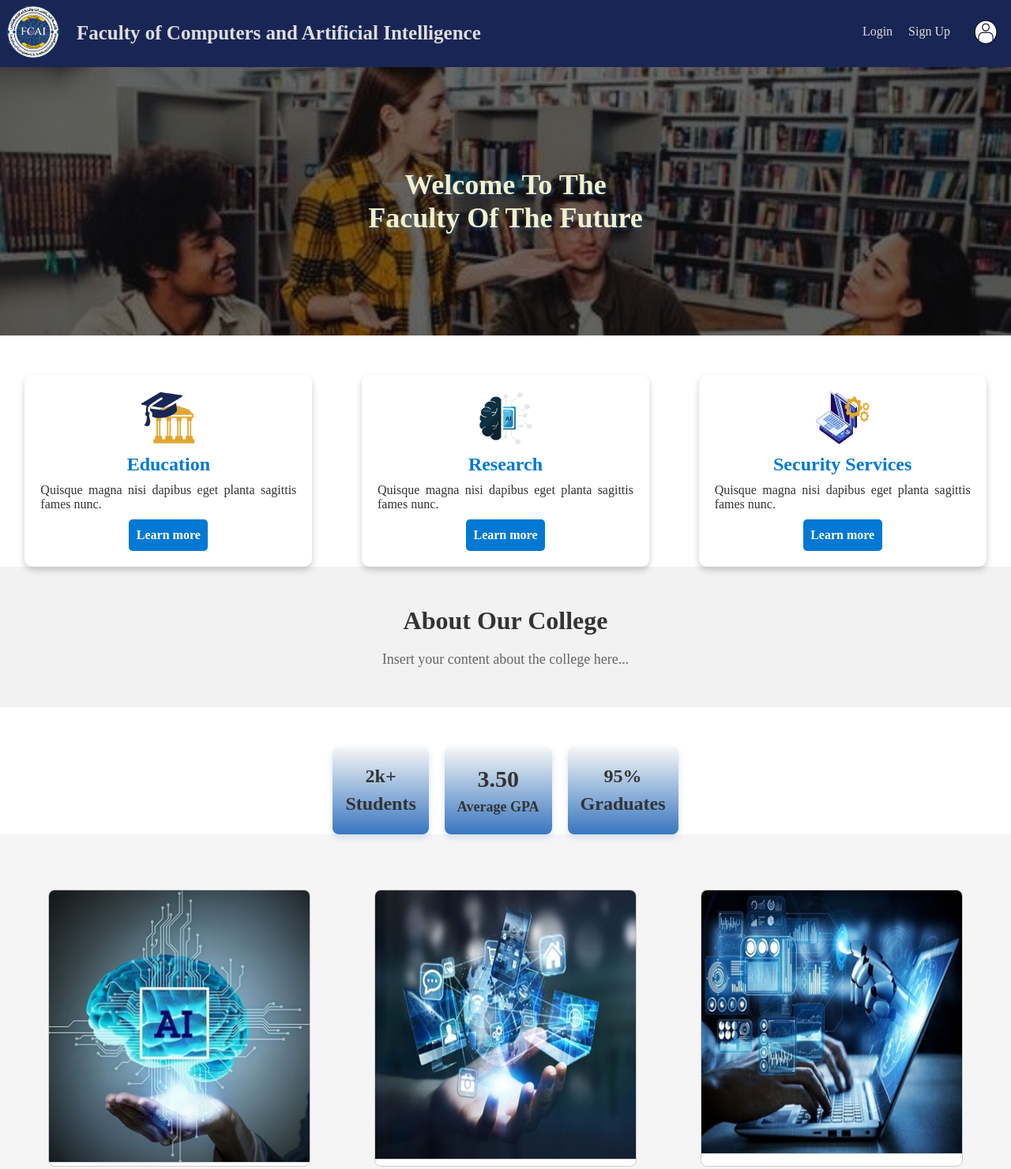
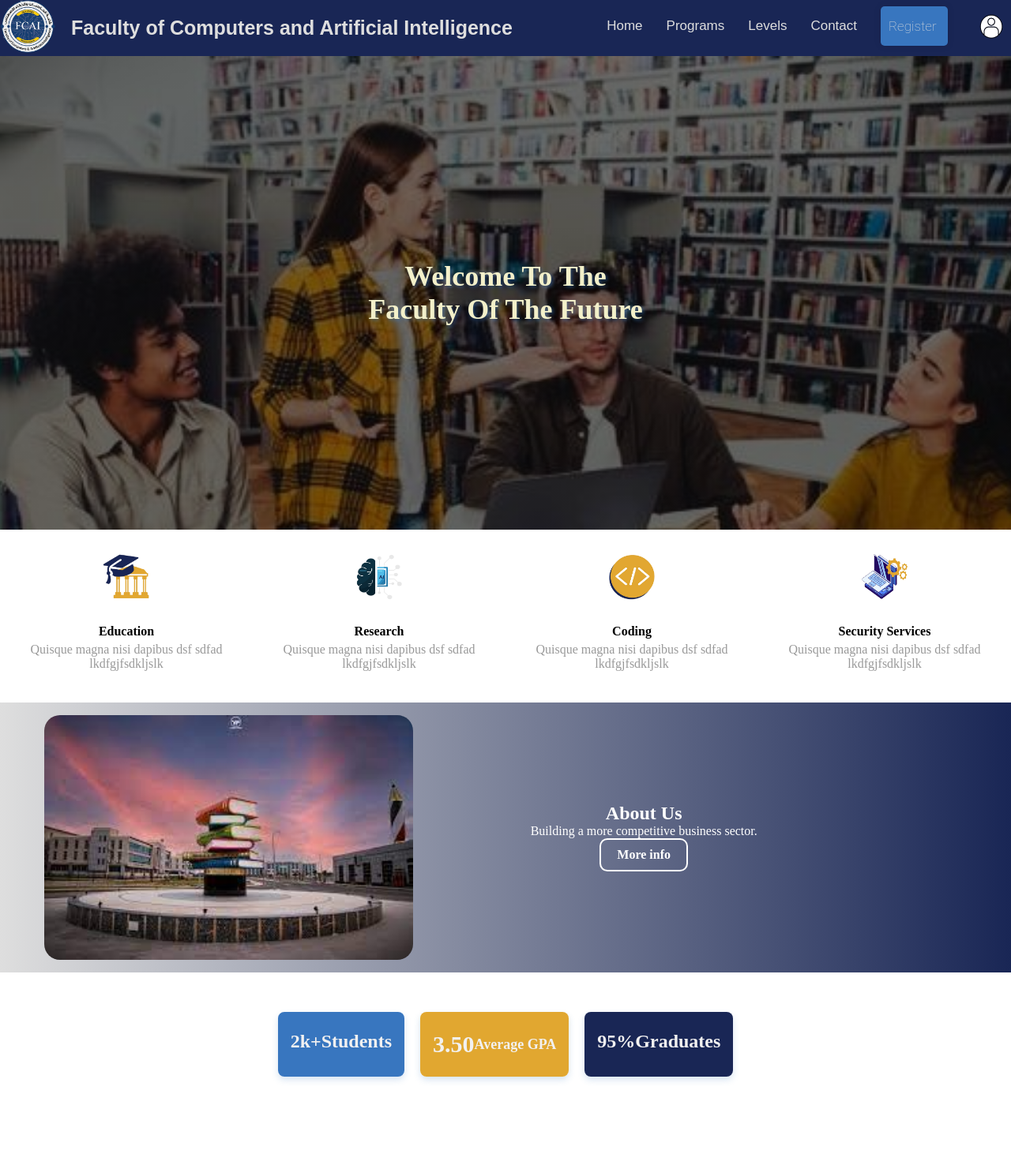
Before and after one commit to Mohamed77-eng/Faculty_Web_Browser, a plain HTML site: page Home/index.html in a window 1280 px wide. Shown: the top 1481 px of the page at 79% size. Drawn offline with Linux system fonts and the light colour scheme.

Commit message:
last edits

```diff
--- a/Home/index.html
+++ b/Home/index.html
@@ -15,17 +15,25 @@
       <div class="title">
         <h1>Faculty of Computers and Artificial Intelligence</h1>
       </div>
-      <!--  -->
+
       <!-- This part for nav bar need more edits -->
       <nav>
         <ul>
           <li>
-            <a class="a1" href="../login, singup/login college.html">Login</a>
+            <a href="" class="a1">Home</a>
           </li>
           <li>
-            <a class="a1" href="../login, singup/signup college.html"
-              >Sign Up</a
-            >
+            <a href="" class="a1">Programs</a>
+          </li>
+          <li>
+            <a href="" class="a1">Levels</a>
+          </li>
+          <li>
+            <a href="" class="a1">Contact</a>
+          </li>
+          <li>
+            <a href="" class="button">Register</a>
+            <!-- Button to go to register page wich contains login and signup choices -->
           </li>
           <li>
             <a href="" class="person1"><img src="imgs/person4.png" alt="" /></a>
@@ -43,33 +51,57 @@
       <!-- Updated section within the <body> tag -->
       <section class="content-section">
         <div class="custom-content">
-            <img src="imgs/edu.png" alt="Computer">
-            <h3>Education</h3>
-            <p>Quisque magna nisi dapibus eget planta sagittis fames nunc.</p>
-            <a href="#" class="learn-more">Learn more</a>
+          <img src="imgs/edu-removebg-preview.png" alt="DU" />
+          <h4>Education</h4>
+          <p>
+            Quisque magna nisi dapibus dsf sdfad <br />
+            lkdfgjfsdkljslk
+          </p>
+          <!-- <a href="#" class="learn-more">Learn more</a> -->
         </div>
 
         <div class="custom-content">
-            <img src="imgs/AI.png" alt="Cloud">
-            <h3>Research</h3>
-            <p>Quisque magna nisi dapibus eget planta sagittis fames nunc.</p>
-            <a href="#" class="learn-more">Learn more</a>
+          <img src="imgs/AI-removebg-preview.png" alt="AI" />
+          <h4>Research</h4>
+          <p>
+            Quisque magna nisi dapibus dsf sdfad <br />
+            lkdfgjfsdkljslk
+          </p>
+          <!-- <a href="#" class="learn-more">Learn more</a> -->
         </div>
 
         <div class="custom-content">
-            <img src="imgs/security.png" alt="Shield">
-            <h3>Security Services</h3>
-            <p>Quisque magna nisi dapibus eget planta sagittis fames nunc.</p>
-            <a href="#" class="learn-more">Learn more</a>
+          <img src="imgs/coding-removebg-preview.png" alt="AI" />
+          <h4>Coding</h4>
+          <p>
+            Quisque magna nisi dapibus dsf sdfad <br />
+            lkdfgjfsdkljslk
+          </p>
+          <!-- <a href="#" class="learn-more">Learn more</a> -->
+        </div>
+
+        <div class="custom-content">
+          <img src="imgs/security-removebg-preview.png" alt="Security" />
+          <h4>Security Services</h4>
+          <p>
+            Quisque magna nisi dapibus dsf sdfad <br />
+            lkdfgjfsdkljslk
+          </p>
+          <!-- <a href="#" class="learn-more">Learn more</a> -->
         </div>
       </section>
 
+      <section class="banner">
+        <div class="container">
+          <img src="imgs/about us.jpeg" alt="Welder" class="banner-image">
+          <div class="banner-text">
+            <h1>About Us</h1>
+            <p>Building a more competitive business sector.</p>
+            <a href="#" class="banner-button">More info</a>
+          </div>
+        </div>
+      </section>
 
-      <!-- work on it -->
-      <section class="section-about">
-        <h2>About Our College</h2>
-        <p>Insert your content about the college here...</p>
-      </section>
       <!-- this section need some graphics -->
       <section>
         <div class="flex-container">
--- a/Home/styles.css
+++ b/Home/styles.css
@@ -1,34 +1,33 @@
-/* Resetting default margin and padding */
+
 body, h1, h2, h3, p, ul {
   margin: 0;
   padding: 0;
 }
-/*                                       Header                                                        */
-/* Basic styling for header */
+/*-------------------------------------------Header-------------------------------------------*/
 header {
   background-color: #192655;
-  padding: 7px;
+  padding: 0px;
   display: flex;
   align-items: center;
   justify-content: space-between;
 }
 
 .logo img {
-  max-width: 70px; /* Adjust this size as needed */
-  max-height: 70px; /* Adjust this size as needed */
+  max-width: 70px;
+  max-height: 70px;
 }
 
 .title {
-  flex-grow: 1; /* Expands to fill the remaining space */
+  flex-grow: 1;
 }
 
 header h1 {
   color: #dedede;
   font-size: 25px;
   margin: 20px;
-  /* font-family: Arial, Helvetica, sans-serif; */
+  font-family: Arial, Helvetica, sans-serif;
 }
-/*                                              Nav Bar                                                     */
+/*-------------------------------------------Nav Bar-------------------------------------------*/
 /* Styling for navigation */
 nav ul {
   list-style-type: none;
@@ -36,174 +35,218 @@ nav ul {
   padding: 0;
   display: flex;
 }
-
 nav ul li {
-  margin-left: 20px;
-
+  margin-left: 30px;
 }
-
 nav ul li:first-child {
   margin-left: 0;
 }
-
 nav ul li a {
+  text-transform: capitalize;
   color: #dedede;
+  font-size: 17px ;
+  font-weight: 200 ;
+  display: inline-flex; /* Aligns inline with flexbox properties */
+  align-items: center; /* Aligns items vertically */
+  height: 50px; /* Set height equal to the image */
   text-decoration: none;
   align-items: center;
 }
-
 nav ul li a.person1 img {
   width: 50px; /* Adjust width as needed */
   height: 50px; /* Adjust height as needed */
 }
-
-nav ul li a.a1 {
-  display: inline-flex; /* Aligns inline with flexbox properties */
-  align-items: center; /* Aligns items vertically */
-  height: 50px; /* Set height equal to the image */
+nav ul li a:not(.button) {
+  position: relative;  /* The postion will be relatively changed upon a::before */
+  font-family: sans-serif;
+  transition: .5s;
 }
-
-
-
-/*                                                Sections                                                 */
+/*                               Hover Styling                              */
+/* Underline */
+a:not(.button)::before {
+  position : absolute;
+  width : 0%;
+  height: 3px;
+  content: '';
+  background-color: #3876BF;
+  bottom : 5px;
+  transition: .5s;
+}
+a:not(.button):hover {
+  color :#3876BF;
+}
+a:not(.button):hover::before{
+  width : 100%;
+}
+/*                                Button Styling                            */
+.button{
+  font-family : "Roboto", sans-serif;
+  font-size : 17px;
+  background-color: #3876BF;
+  text-align: center;
+  width : 85px;
+  padding : 10px;
+  border-radius: 5px;
+  cursor : pointer;
+  box-shadow: 0 0 10px rgba(0, 0, 0, 0.1);
+  transition: .5s;
+}
+.button:hover, .button:focus, .button:active{
+  box-shadow: 0 0 10px rgba(0, 0, 0, 0.8);
+  transition: .5s;
+}
+/*------------------------------------------- Sections -------------------------------------------*/
+/* First section big photo */
 .section-with-background {
-  height: 340px; /* Adjust the height as needed */
-  background-image: linear-gradient(rgba(0, 0, 0, 0.5), rgba(0, 0, 0, 0.5)), url('imgs/5.1.jpg'); /* Replace with your background image path */
+  height: 600px;
+  background-image: linear-gradient(rgba(0, 0, 0, 0.5), rgba(0, 0, 0, 0.5)), url('imgs/5.1.jpg');
   background-size: cover;
   background-position: center;
   display: flex;
   justify-content: center;
   align-items: center;
   text-align: center;
+
 }
 
 .section-with-background h2 {
   color: #F3F0CA;
   font-size: 36px;
   font-family:'Kanit, sans-serif';
-  text-shadow: 2px 2px 4px rgba(56, 118, 191, 0.5); /* Text shadow for better readability */
-  /* Any additional styling you want */
+  text-shadow: 2px 2px 4px rgba(56, 118, 191, 0.5);
 }
 
-/* New Section with Three Horizontal Squares */
-/* Add this CSS */
-* {
-  box-sizing: border-box;
-}
+/* Second section 4 boxes */
 
 .content-section {
   display: flex;
-  justify-content: space-around;
+  flex-wrap: wrap;
+  justify-content: space-evenly;
   align-items: flex-start;
-  margin-top: 50px; /* Adjust margin */
 }
 
 .custom-content {
-  width: calc(30% - 20px); /* Adjust width and gap */
-  margin: 0 10px; /* Adjust gap */
-  background-color: white;
-  border-radius: 10px;
-  box-shadow: 0 4px 8px 0 rgba(0, 0, 0, 0.2);
-  padding: 20px;
+  flex: 1 1 300px;
+  text-align: center;
 }
 
 .custom-content img {
-  width: 70px;
-  height: 70px;
+  width: 60px;
+  height: 60px;
   margin: 0 auto;
   display: block;
+  margin-top: 30px;
 }
 
-.custom-content h3 {
-  text-align: center;
-  font-size: 24px;
-  font-weight: bold;
-  color: #0078d4;
-  margin-top: 10px;
+.custom-content h4{
+  margin-top: 30px;
+  margin-bottom: 0px;
+  color: #000000;
 }
+
 
 .custom-content p {
   text-align: justify;
   font-size: 16px;
-  color: #333333;
-  margin-top: 10px;
+  color: #000000;
+  margin-top: 5px;
+  margin-bottom: 40px;
+  text-align: center;
+  opacity: 40%;
 }
 
-.custom-content .learn-more {
-  display: block;
-  width: 100px;
-  height: 40px;
-  margin: 10px auto 0;
-  background-color: #0078d4;
-  border: none;
-  border-radius: 5px;
+/* Third section About */
+.banner {
+  width: 100%;
+  background: linear-gradient(to right, #dedede, #192655);
   color: white;
-  font-size: 16px;
-  font-weight: bold;
-  text-align: center;
-  line-height: 40px;
-  text-decoration: none;
-  cursor: pointer;
+  /* border-radius: 20px; */
 }
 
-.custom-content .learn-more:hover {
-  background-color: #005a9e;
+.container {
+  max-width: 1200px;
+  margin: 0 auto;
+  display: flex;
+  align-items: center;
 }
 
+.banner-image {
+  width: 40%;
+  height: auto;
+  transition: transform 0.3s ease-in-out;
+  border-radius: 20px; /* Adjust the border-radius value */
+}
 
-.section-about {
-  background-color: #f2f2f2;
-  padding: 50px 20px;
+.banner-image:hover {
+  transform: scale(1.1); /* Increases image size on hover */
+}
+
+.banner-text {
+  width: 50%;
+  padding: 20px;
   text-align: center;
 }
 
+.banner-button {
+  display: inline-block;
+  padding: 10px 20px;
+  border: 2px solid white;
+  border-radius: 10px;
+  font-weight: bold;
+  text-decoration: none;
+  color: white;
+  transition: background 0.3s, color 0.3s;
+}
+
+.banner-button:hover {
+  background: white;
+  color: #E1AA74;
+}
+
+/* Fourth section 3 Cards  */
 .card {
   box-shadow: 0 4px 8px 0 rgba(56, 118, 191, 0.2);
   transition: 0.3s;
   border-radius: 8px;
   overflow: hidden;
+  margin-bottom: 40px;
 }
 
-/* On mouse-over, add a deeper shadow */
 .card:hover {
   box-shadow: 0 8px 16px 0 rgba(56, 118, 191, 0.2);
 }
 
-/* Container styles */
 .container {
   padding: 16px;
   text-align: center;
 }
 
-/* Flex container styles */
 .flex-container {
   display: flex;
   justify-content: center;
   gap: 20px;
   margin-top: 50px;
+  margin-bottom: 10px;
 }
 
-/* Individual card styles */
 .card:nth-child(1) {
-  background: linear-gradient(to bottom, #f7f7f7, #3876BF);
+  background: linear-gradient(to bottom, #3876BF, #3876BF);
 }
 
 .card:nth-child(2) {
-  background: linear-gradient(to bottom, #f7f7f7, #3876BF);
+  background: linear-gradient(to bottom,  #E1A730, #E1A730);
 }
 
 .card:nth-child(3) {
-  background: linear-gradient(to bottom, #f7f7f7, #3876BF);
+  background: linear-gradient(to bottom, #192655, #192655);
 }
 
-/* Heading styles */
 h4 {
   margin: 8px 0;
-  color: #333;
+  color: #f2f1f1;
   font-weight: bold;
 }
 
-/* Additional styling for specific content */
 .card:nth-child(1) h4 {
   font-size: 24px;
 }
@@ -219,28 +262,16 @@ h4 {
 .card:nth-child(3) h4 {
   font-size: 24px;
 }
-.section-about h2 {
-  color: #333;
-  font-size: 32px;
-  margin-bottom: 20px;
-}
 
-.section-about p {
-  color: #666;
-  font-size: 18px;
-}
-
-/* Program section styling */
-/* General reset */
+/* Fifth section 3 programms */
 * {
   margin: 0;
   padding: 0;
   box-sizing: border-box;
 }
 
-/* Program section styling */
 .section-programs {
-  background-color: #f5f5f5;
+  /* background-color: #f5f5f5; */
   padding: 50px 20px;
   text-align: center;
   display: flex;
@@ -248,7 +279,6 @@ h4 {
   flex-wrap: wrap;
 }
 
-/* Individual program styling */
 .program {
   width: calc(30% - 40px);
   margin: 20px;
@@ -266,7 +296,6 @@ h4 {
   border-bottom: 1px solid #ccc;
 }
 
-/* Overlay on hover */
 .program::before {
   content: '';
   position: absolute;
@@ -283,10 +312,10 @@ h4 {
   opacity: 1;
 }
 
-/* Program info */
+
 .program-info {
   position: absolute;
-  top: calc(50% + 20px); /* Pushed down by 20px */
+  top: calc(50% + 20px);
   left: 0;
   width: 100%;
   text-align: center;
@@ -311,7 +340,6 @@ h4 {
   line-height: 1.6;
 }
 
-
 /* Styles for the Events section */
 .section-events {
   background-color: #f2f2f2;
@@ -332,13 +360,12 @@ h4 {
 
 
 
-/*                                                Footer                                                    */
+/*-------------------------------------------Footer-------------------------------------------*/
 footer {
   background-color: #192655;
   padding: 10px;
   text-align: center;
-  position: relative; /* To create a relative position context */
-}
+  position: relative;
 
 .footer-content {
   color: #dedede;
@@ -357,14 +384,14 @@ footer {
   max-width: 35px;
   max-height: 35px;
   margin-right: 10px;
-  position: relative; /* To create a positioning context */
-  top: 12px; /* Adjust this value to move the image down */
+  position: relative;
+  top: 12px;
 }
 
 .college-name h5 {
   color: #dedede;
   font-size: 18px;
   margin: 0;
-  line-height: 1; /* Resets line-height */
+  line-height: 1;
   font-family:'Franklin Gothic Medium', 'Arial Narrow', Arial, sans-serif;
 }
```
Also changed, not shown: test.html (+44 -63 lines), Home/imgs/AI-removebg-preview.png (added), Home/imgs/about us.jpeg (added), Home/imgs/coding-removebg-preview.png (added), Home/imgs/coding.png (added), Home/imgs/edu-removebg-preview.png (added), Home/imgs/security-removebg-preview.png (added). Lines whose indentation alone changed are shown as unchanged.
